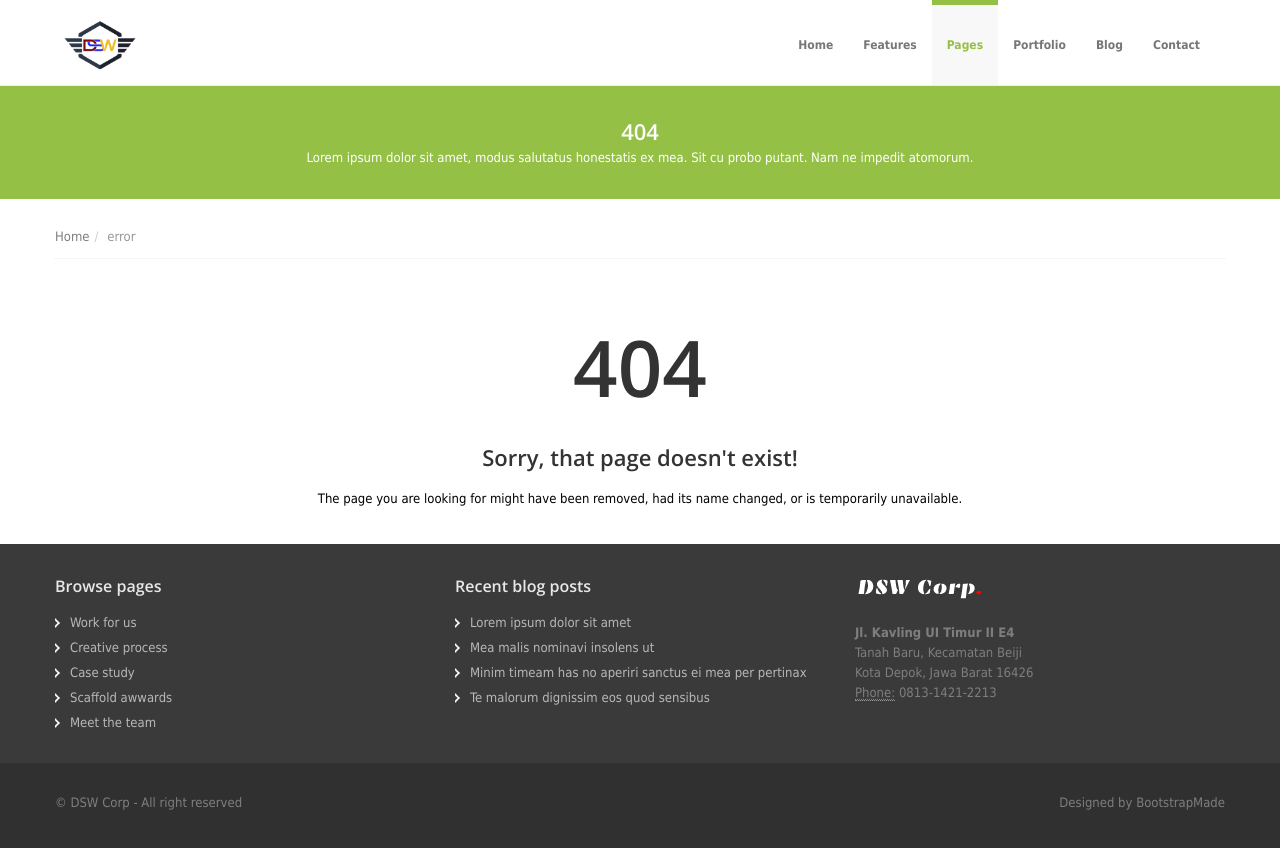
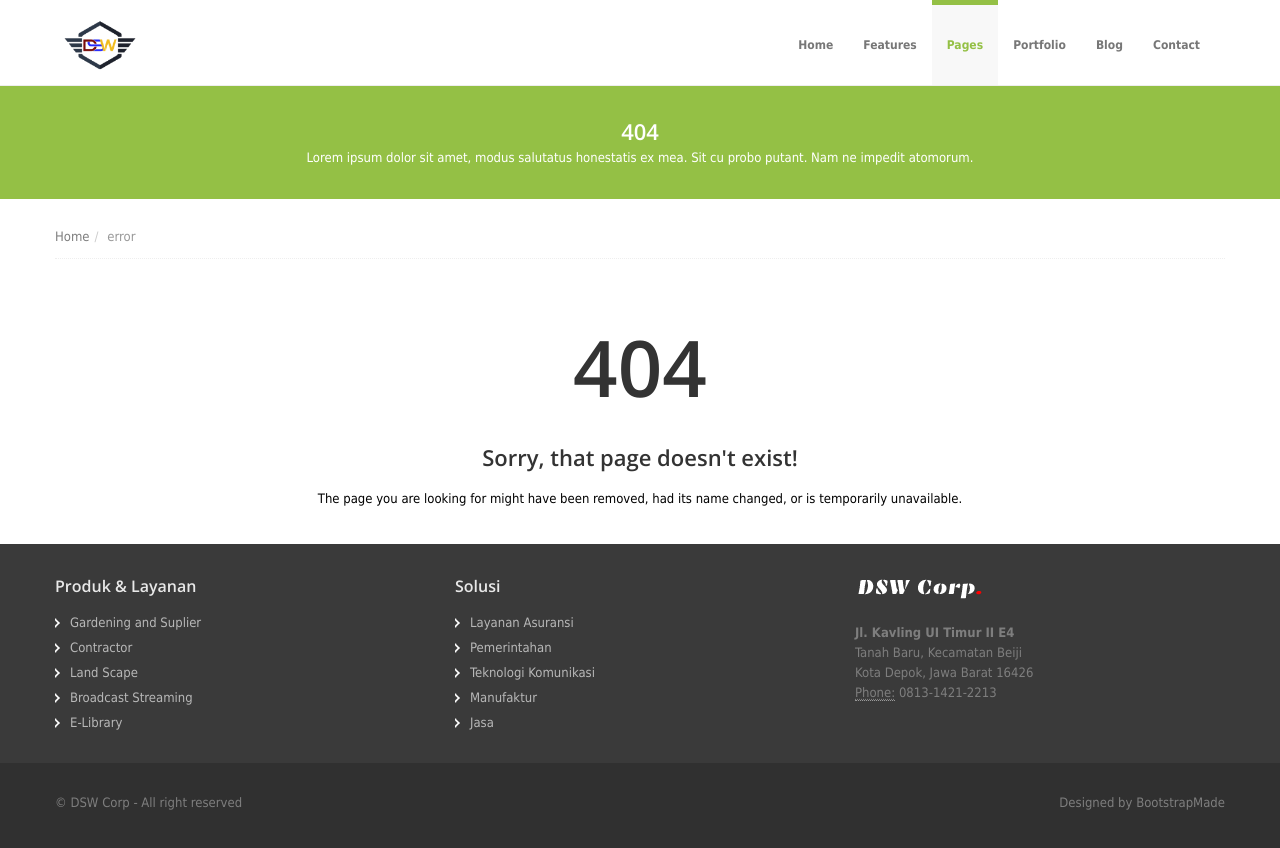
Before and after one commit to acp2013/dws, a plain HTML site: page 404.html in a window 1280 px wide. Drawn offline with nearby package versions, Linux system fonts and the light colour scheme.

Commit message:
update page error 404 footer

```diff
--- a/404.html
+++ b/404.html
@@ -156,24 +156,25 @@
     <div class="row">
       <div class="span4">
         <div class="widget">
-            <h5>Browse pages</h5>
+          <h5>Produk & Layanan</h5>
           <ul class="regular">
-              <li><a href="#">Work for us</a></li>
-              <li><a href="#">Creative process</a></li>
-              <li><a href="#">Case study</a></li>
-              <li><a href="#">Scaffold awwards</a></li>
-              <li><a href="#">Meet the team</a></li>
+            <li><a href="#">Gardening and Suplier</a></li>
+            <li><a href="#">Contractor</a></li>
+            <li><a href="#">Land Scape</a></li>
+            <li><a href="#">Broadcast Streaming</a></li>
+            <li><a href="#">E-Library</a></li>
           </ul>
         </div>
       </div>
       <div class="span4">
         <div class="widget">
-            <h5>Recent blog posts</h5>
+          <h5>Solusi</h5>
           <ul class="regular">
-              <li><a href="#">Lorem ipsum dolor sit amet</a></li>
-              <li><a href="#">Mea malis nominavi insolens ut</a></li>
-              <li><a href="#">Minim timeam has no aperiri sanctus ei mea per pertinax</a></li>
-              <li><a href="#">Te malorum dignissim eos quod sensibus</a></li>
+            <li><a href="#">Layanan Asuransi</a></li>
+            <li><a href="#">Pemerintahan</a></li>
+            <li><a href="#">Teknologi Komunikasi</a></li>
+            <li><a href="#">Manufaktur</a></li>
+            <li><a href="#">Jasa</a></li>
           </ul>
         </div>
       </div>
@@ -181,7 +182,7 @@
         <div class="widget">
           <!-- logo -->
           <a class="brand logo" href="index.html">
-							<img src="assets/img/Logo-DWS-Dark.png" alt="" />
+            <img src="assets/img/Logo-DWS-Dark.png" alt="">
           </a>
           <!-- end logo -->
           <address>
```
Also changed, not shown: scaffolding.html (+13 -12 lines). Lines whose indentation alone changed are shown as unchanged.
